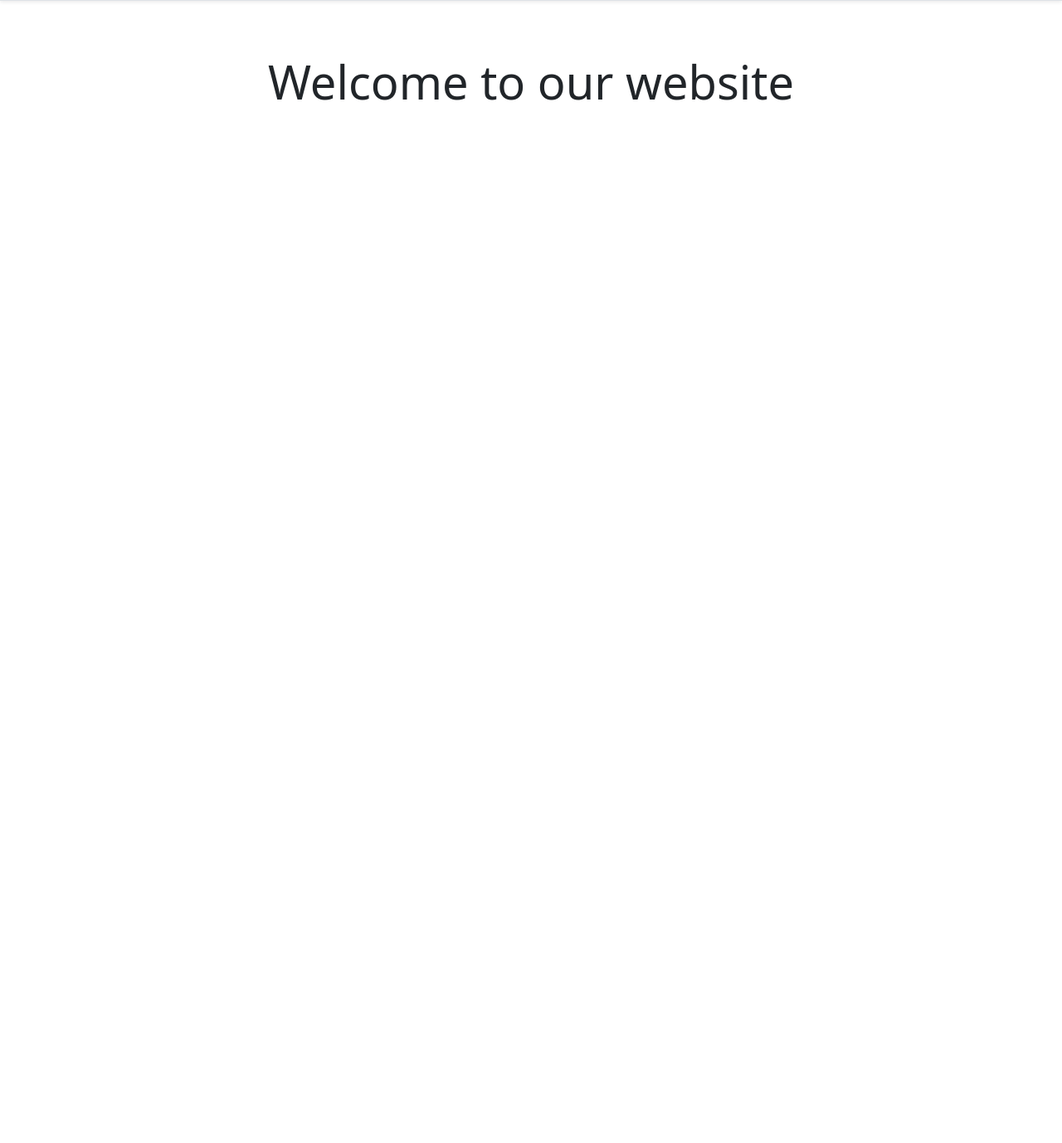
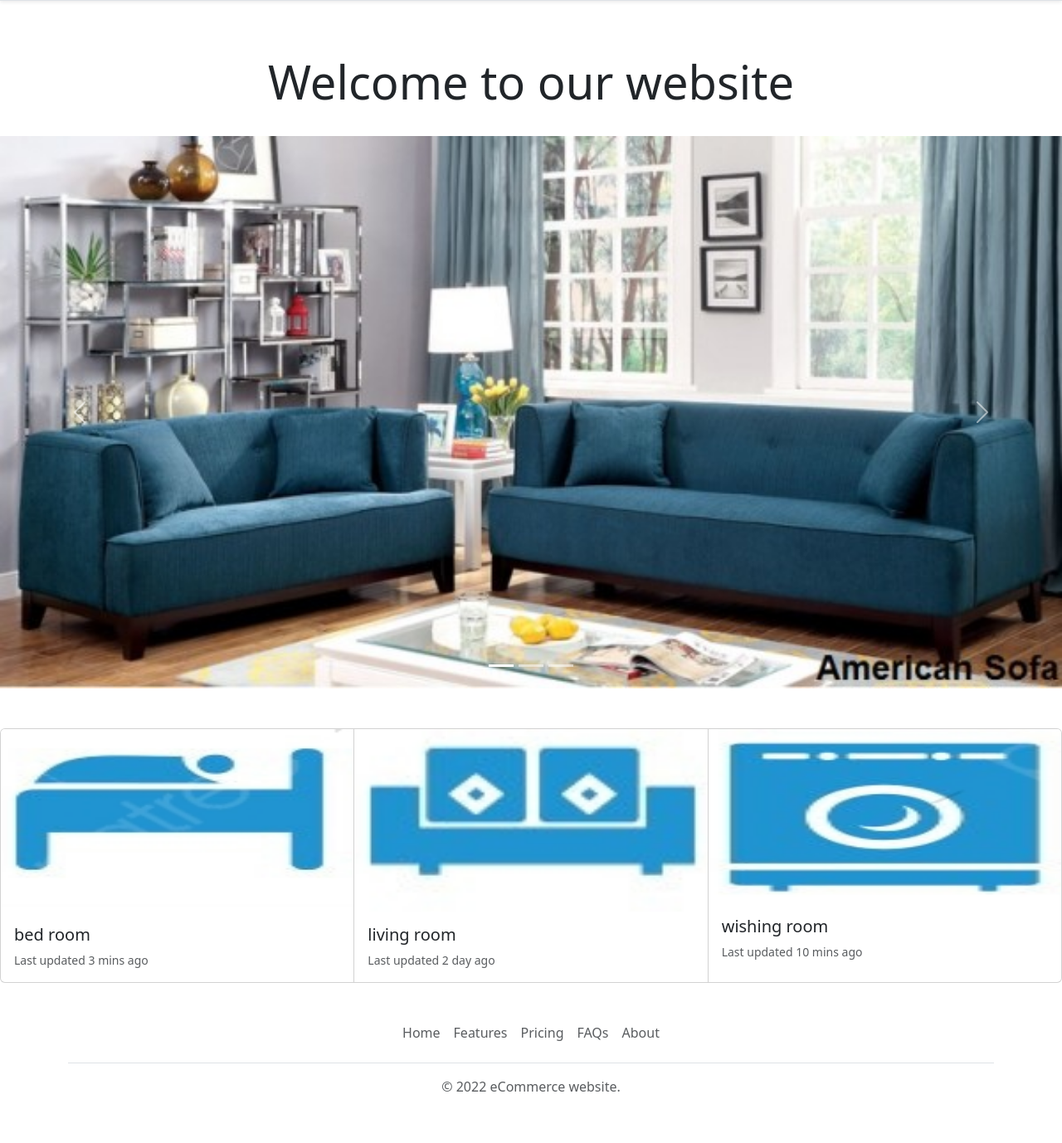
Before and after one commit to TUWAIQ-PYTHON-4/Django_HW-4, a Django app: page / in a window 1280 px wide. Shown: the part 170-1548 px from the top of the page at 83% size. Before the commit the page ends 291 px from the top, so only its background shows below. Run offline with Django 4.2, Linux system fonts and the light colour scheme; some libraries are stand-ins or nearby versions.

Commit message:
Editing after solving the problem of postgresql

```diff
--- a/eCommerce_website/eCommerceApp/templates/base.html
+++ b/eCommerce_website/eCommerceApp/templates/base.html
@@ -88,11 +88,76 @@
     <a class="p-2 text-dark" href="#">Connect with us</a>
   </nav>
   <a class="btn btn-outline-primary" href="#">Sign up</a>
+
 </div>
 
 <div class="pricing-header px-3 py-3 pt-md-5 pb-md-4 mx-auto text-center">
   <h1 class="display-4">Welcome to our website</h1>
 </div>
-
+    <!-----------------الصور------------>
+    <div id="carouselExampleIndicators" class="carousel slide" data-bs-ride="true">
+  <div class="carousel-indicators">
+    <button type="button" data-bs-target="#carouselExampleIndicators" data-bs-slide-to="0" class="active" aria-current="true" aria-label="Slide 1"></button>
+    <button type="button" data-bs-target="#carouselExampleIndicators" data-bs-slide-to="1" aria-label="Slide 2"></button>
+    <button type="button" data-bs-target="#carouselExampleIndicators" data-bs-slide-to="2" aria-label="Slide 3"></button>
+  </div>
+  <div class="carousel-inner">
+    <div class="carousel-item active">
+      <img src="{% static 'image/img_1.png' %}" class="d-block w-100">
+    </div>
+    <div class="carousel-item">
+      <img src="{% static 'image/img_2.png' %}" class="d-block w-100" >
+    </div>
+    <div class="carousel-item">
+      <img src="{% static 'image/img_3.png' %}" class="d-block w-100"  >
+    </div>
+  </div>
+  <button class="carousel-control-prev" type="button" data-bs-target="#carouselExampleIndicators" data-bs-slide="prev">
+    <span class="carousel-control-prev-icon" aria-hidden="true"></span>
+    <span class="visually-hidden">Previous</span>
+  </button>
+  <button class="carousel-control-next" type="button" data-bs-target="#carouselExampleIndicators" data-bs-slide="next">
+    <span class="carousel-control-next-icon" aria-hidden="true"></span>
+    <span class="visually-hidden">Next</span>
+  </button>
+</div>
+    <br>
+    <br>
+    <div class="card-group" >
+  <div class="card">
+    <img src="{% static 'image/im2.png' %}" class="card-img-top" width="220" height="220">
+    <div class="card-body">
+      <h5 class="card-title">bed room</h5>
+      <p class="card-text"><small class="text-muted">Last updated 3 mins ago</small></p>
+    </div>
+  </div>
+  <div class="card">
+    <img src="{% static 'image/im3.png' %}" class="card-img-top" width="220" height="220">
+    <div class="card-body">
+      <h5 class="card-title">living room</h5>
+      <p class="card-text"><small class="text-muted">Last updated 2 day ago</small></p>
+    </div>
+  </div>
+  <div class="card">
+    <img src="{% static 'image/im1.png' %}" class="card-img-top" width="220" height="210">
+    <div class="card-body">
+      <h5 class="card-title">wishing room</h5>
+      <p class="card-text"><small class="text-muted">Last updated 10 mins ago</small></p>
+    </div>
+  </div>
+</div>
+    <!------------------نهاية الكارد------->
+<div class="container">
+  <footer class="py-3 my-4">
+    <ul class="nav justify-content-center border-bottom pb-3 mb-3">
+      <li class="nav-item"><a href="#" class="nav-link px-2 text-muted">Home</a></li>
+      <li class="nav-item"><a href="#" class="nav-link px-2 text-muted">Features</a></li>
+      <li class="nav-item"><a href="#" class="nav-link px-2 text-muted">Pricing</a></li>
+      <li class="nav-item"><a href="#" class="nav-link px-2 text-muted">FAQs</a></li>
+      <li class="nav-item"><a href="#" class="nav-link px-2 text-muted">About</a></li>
+    </ul>
+    <p class="text-center text-muted">© 2022 eCommerce website.</p>
+  </footer>
+</div>
 </body>
 </html>
--- a/eCommerce_website/eCommerce_website/settings.py
+++ b/eCommerce_website/eCommerce_website/settings.py
@@ -120,7 +120,8 @@ USE_TZ = True
 # https://docs.djangoproject.com/en/4.0/howto/static-files/
 
 STATIC_URL = 'static/'
-STATICFILES_DIRS = [os.path.join(BASE_DIR, 'static')]
+STATIC_ROOT = os.path.join(BASE_DIR,'static')
+STATICFILES_DIRS = [os.path.join(BASE_DIR, 'eCommerce_website/static')]
 
 
 # Default primary key field type
```
Also changed, not shown: eCommerce_website/eCommerce_website/static/image/im1.png (added), eCommerce_website/eCommerce_website/static/image/im2.png (added), eCommerce_website/eCommerce_website/static/image/im3.png (added), eCommerce_website/eCommerce_website/static/image/img.png (renamed from eCommerce_website/eCommerceApp/static/image/img.png), eCommerce_website/eCommerce_website/static/image/img_1.png (added), eCommerce_website/eCommerce_website/static/image/img_2.png (added), eCommerce_website/eCommerce_website/static/image/img_3.png (added).
